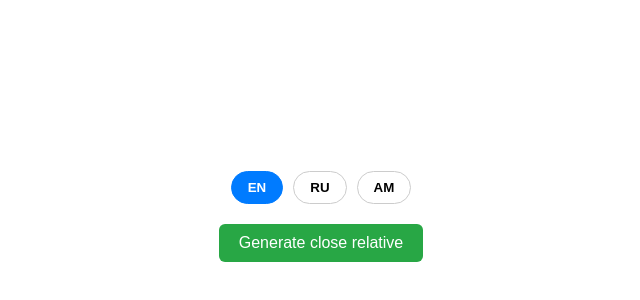
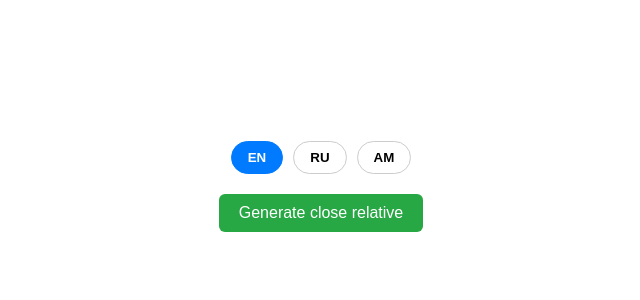
Before and after one commit to ArtyomSukiasyan/close-relative-generator, a React (Vite) app: page / in a window 1280 px wide. Shown: the part 172-472 px from the top of the page, without its empty margins (319-959 px from the left). Built offline with nearby package versions, Linux system fonts and the light colour scheme.

Commit message:
fix: add minHeight to avoid jumping component

```diff
--- a/src/App.css
+++ b/src/App.css
@@ -54,8 +54,17 @@
   background-color: #218838;
 }
 
+.result {
+  min-height: 5rem;
+  display: flex;
+  justify-content: center;
+  align-items: center;
+  transition: opacity 0.3s ease;
+}
+
 .result p {
   font-size: 1.2rem;
   color: #333;
   line-height: 1.4;
+  margin: 0;
 }
```
